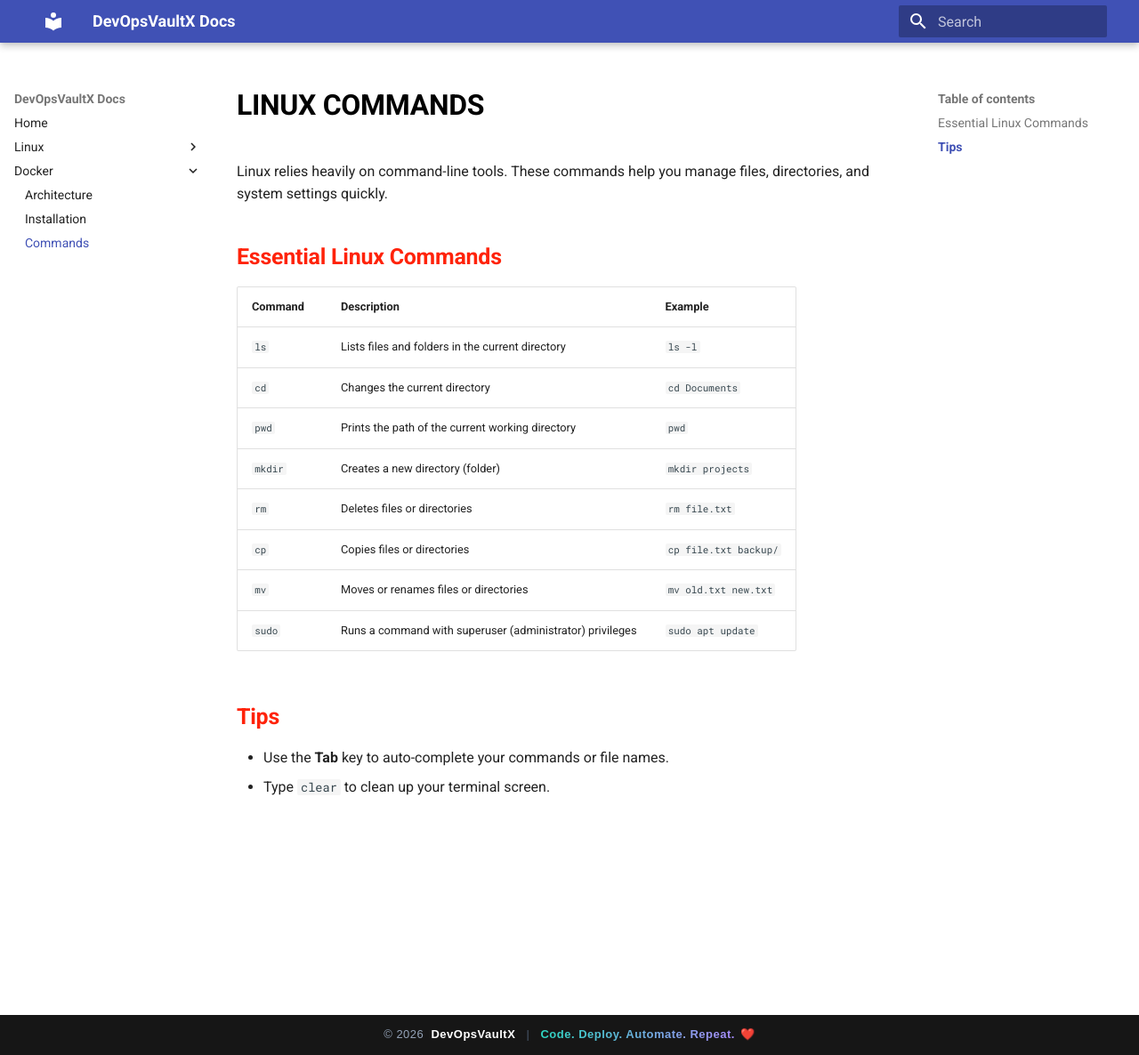
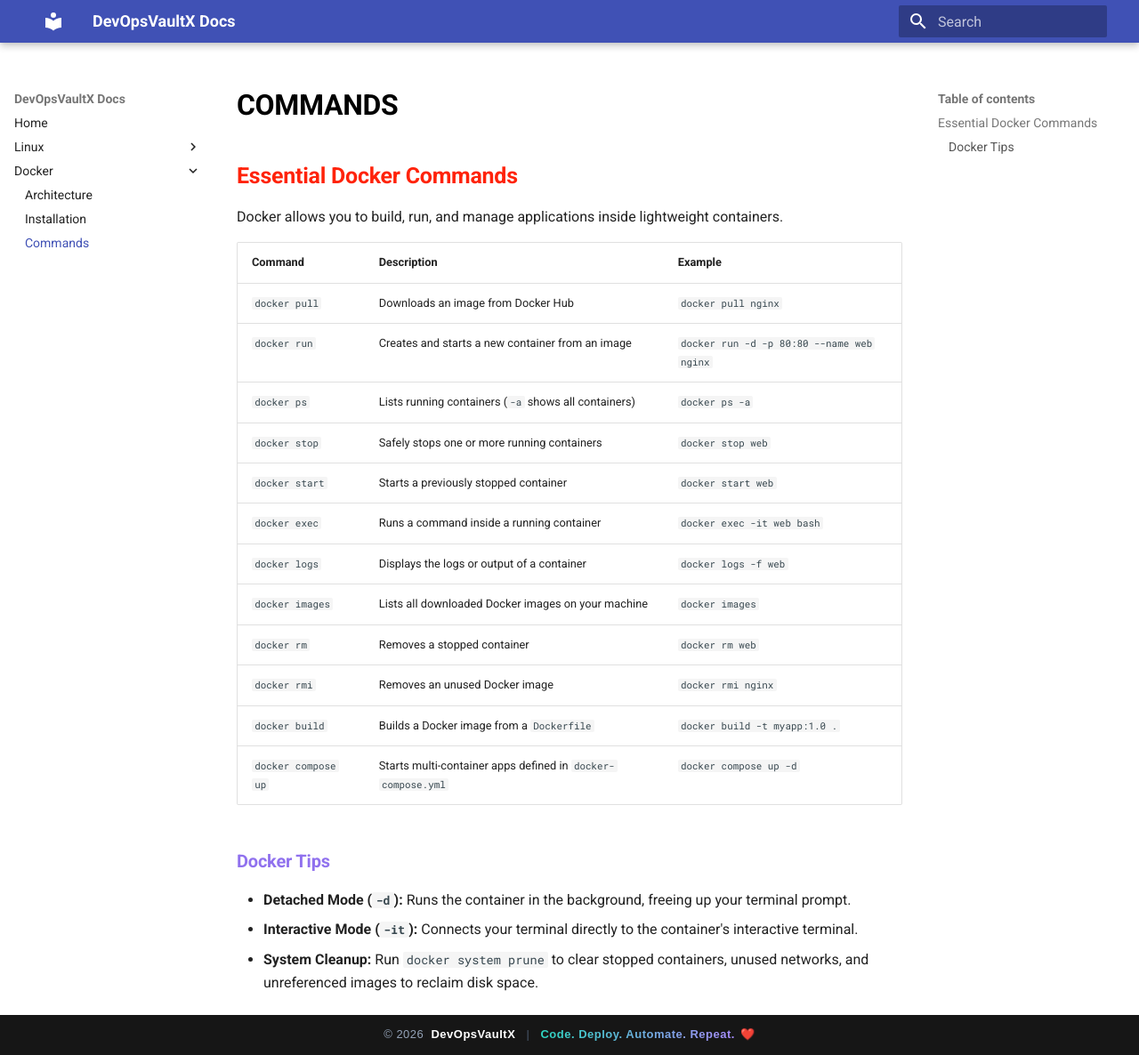
Before and after one commit to sachinthokal/Docs_For_Devops, an MkDocs documentation site: the page built from docs/docker/commands.md, in a window 1280 px wide and 1186 px high. Shown: the whole window at 89% size. Built offline with MkDocs 1.6.1 and Material for MkDocs 9.7.7, drawn with Linux system fonts in a browser that asks for light colours.

Commit message:
chore : added docker commands md file

```diff
--- a/docs/docker/commands.md
+++ b/docs/docker/commands.md
@@ -1,21 +1,24 @@
-# Linux Commands
+## Essential Docker Commands
 
-Linux relies heavily on command-line tools. These commands help you manage files, directories, and system settings quickly.
-
-## Essential Linux Commands
+Docker allows you to build, run, and manage applications inside lightweight containers.
 
 | Command | Description | Example |
 | :--- | :--- | :--- |
-| `ls` | Lists files and folders in the current directory | `ls -l` |
-| `cd` | Changes the current directory | `cd Documents` |
-| `pwd` | Prints the path of the current working directory | `pwd` |
-| `mkdir` | Creates a new directory (folder) | `mkdir projects` |
-| `rm` | Deletes files or directories | `rm file.txt` |
-| `cp` | Copies files or directories | `cp file.txt backup/` |
-| `mv` | Moves or renames files or directories | `mv old.txt new.txt` |
-| `sudo` | Runs a command with superuser (administrator) privileges | `sudo apt update` |
+| `docker pull` | Downloads an image from Docker Hub | `docker pull nginx` |
+| `docker run` | Creates and starts a new container from an image | `docker run -d -p 80:80 --name web nginx` |
+| `docker ps` | Lists running containers (`-a` shows all containers) | `docker ps -a` |
+| `docker stop` | Safely stops one or more running containers | `docker stop web` |
+| `docker start` | Starts a previously stopped container | `docker start web` |
+| `docker exec` | Runs a command inside a running container | `docker exec -it web bash` |
+| `docker logs` | Displays the logs or output of a container | `docker logs -f web` |
+| `docker images` | Lists all downloaded Docker images on your machine | `docker images` |
+| `docker rm` | Removes a stopped container | `docker rm web` |
+| `docker rmi` | Removes an unused Docker image | `docker rmi nginx` |
+| `docker build` | Builds a Docker image from a `Dockerfile` | `docker build -t myapp:1.0 .` |
+| `docker compose up` | Starts multi-container apps defined in `docker-compose.yml` | `docker compose up -d` |
 
-## Tips
+### Docker Tips
 
-* Use the **Tab** key to auto-complete your commands or file names.
-* Type `clear` to clean up your terminal screen.
+* **Detached Mode (`-d`):** Runs the container in the background, freeing up your terminal prompt.
+* **Interactive Mode (`-it`):** Connects your terminal directly to the container's interactive terminal.
+* **System Cleanup:** Run `docker system prune` to clear stopped containers, unused networks, and unreferenced images to reclaim disk space.
```
